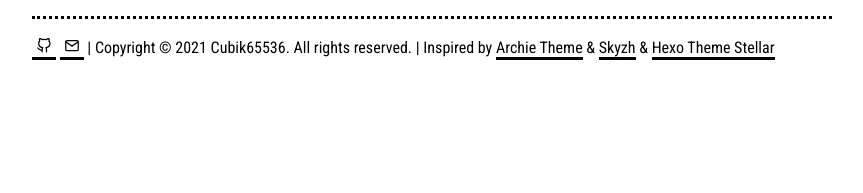
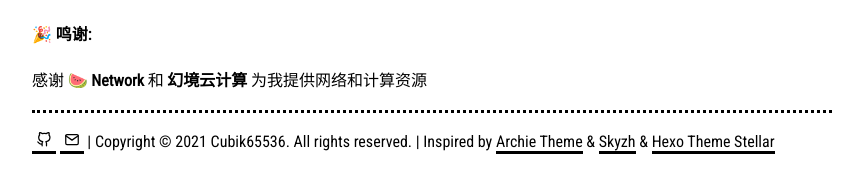
Before and after one commit to Cubik65536/Cubik65536.github.io, a plain HTML site: page index.html in a window 1280 px wide. Shown: the part 9050-9243 px from the top of the page, without its empty margins (208-1071 px from the left). Before the commit the page ends 9183 px from the top, so only its background shows below. Drawn offline with nearby package versions, Linux system fonts and the light colour scheme.

Commit message:
Update index.html

```diff
--- a/index.html
+++ b/index.html
@@ -103,6 +103,8 @@
                         <img alt="📫 电子邮件@iXORTech" src="https://img.shields.io/badge/📫%20%E7%94%B5%E5%AD%90%E9%82%AE%E4%BB%B6%40LittleSkin%20Commspt-cubik65536%40commspt.littlesk.in-informational?style=for-the-badge"/>
                     </a>
                 </p>
+                <h4>🎉 鸣谢:</h4>
+                <p>感谢 <b>🍉 Network</b> 和 <b>幻境云计算</b> 为我提供网络和计算资源</p>
             </div>
             <footer>
                 <hr>
```
